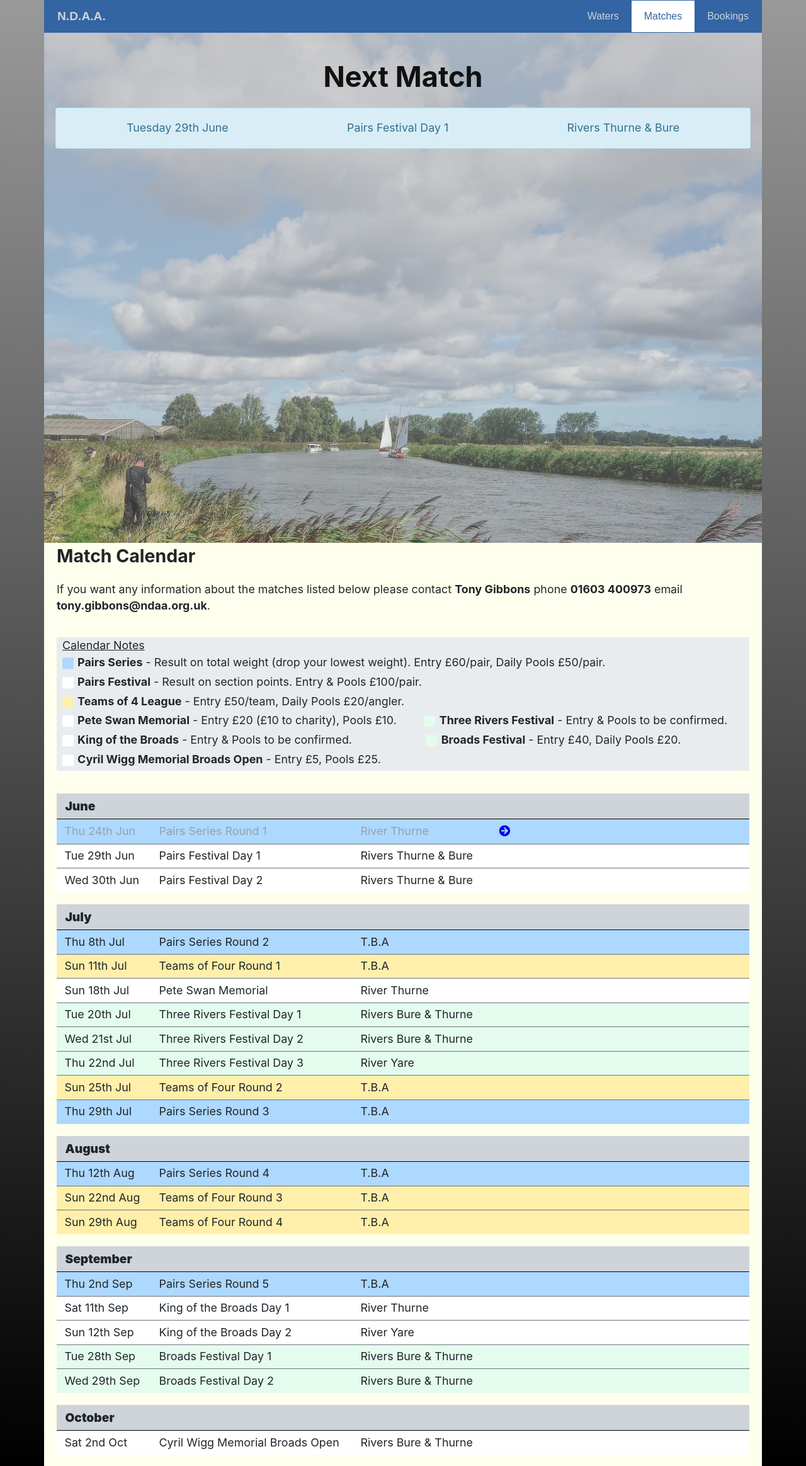
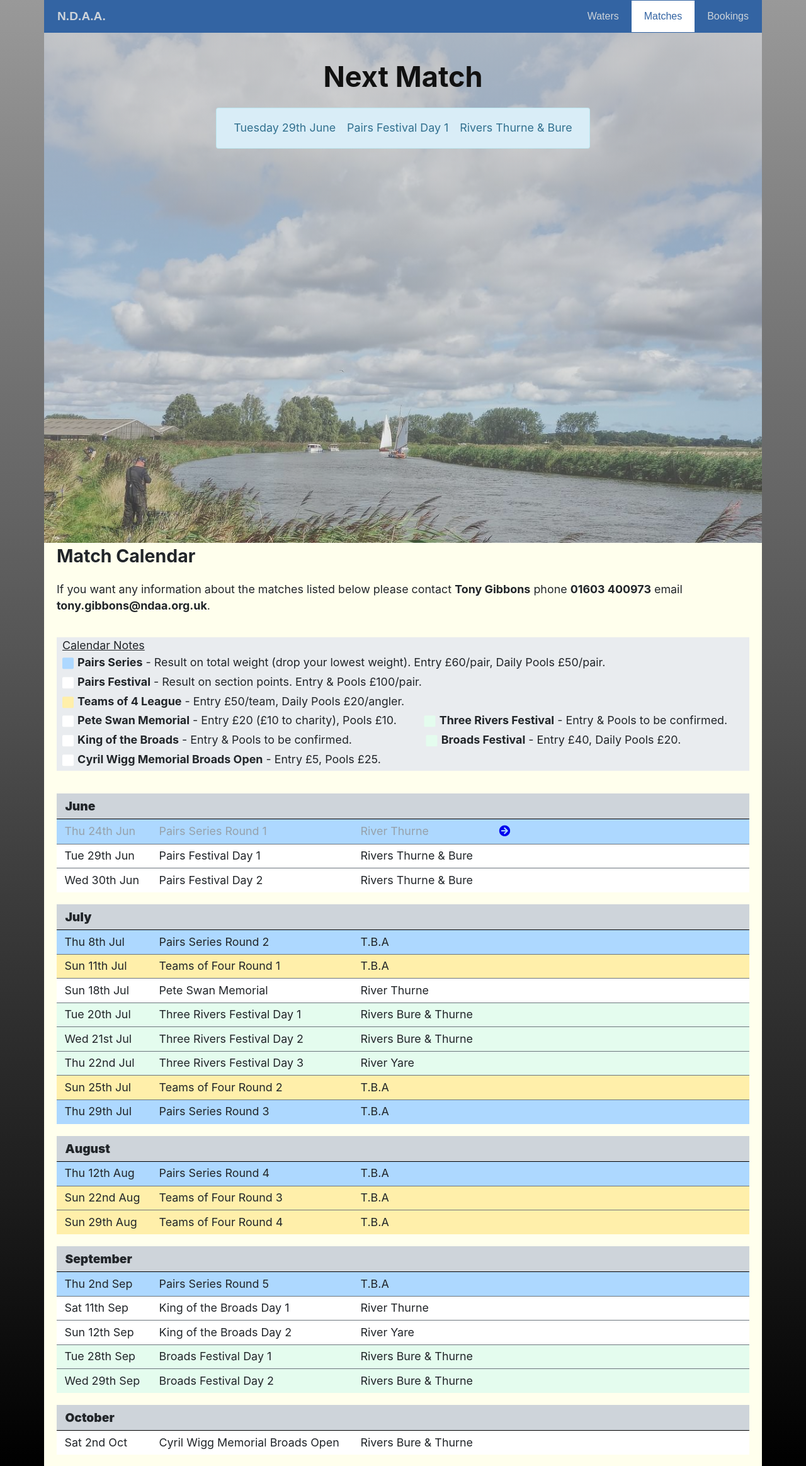
Before and after one commit to ndaa-developer/ndaa-release-two, a Jekyll site: the page built from matches.html, in a window 1280 px wide. Shown: the whole page at 63% size. Built offline with Jekyll 4.4.1, drawn with Linux system fonts in a browser that asks for light colours.

Commit message:
alerrt fit-content and center

```diff
--- a/_includes/cover-bookings.html
+++ b/_includes/cover-bookings.html
@@ -119,7 +119,7 @@
 
         {% else %}
 
-        <div class="alert alert--success alert--flex">
+        <div class="alert alert--success alert--flex alert--fit-center">
             <div>
                 <span class="span-center">
                     <span class="pull-left">
--- a/_includes/cover-match.html
+++ b/_includes/cover-match.html
@@ -54,7 +54,7 @@
         </div>
 
         {% if row_found == true %}
-            <div class="alert alert--info alert--flex vt-middle">
+            <div class="alert alert--info alert--flex alert--fit-center vt-middle">
                 <div>
                     <p>{{ match_date }}</p>
                 </div>
@@ -76,7 +76,7 @@
 
         {% else %}
 
-            <div class="alert alert--success alert--flex">
+            <div class="alert alert--success alert--flex alert--fit-center">
                 <div>
                     <span class="span-center">
                         <span class="pull-left">
--- a/_includes/cover.html
+++ b/_includes/cover.html
@@ -6,7 +6,7 @@
         <h1>Norwich and District Angler's Association</h1>
       </div>
 
-      <div class="alert alert--info">
+      <div class="alert alert--info alert--fit-center">
         <p>Keep up to date with NDAA via <a href="https://www.facebook.com/ndaanorwich/" alt="NDAA Facebook">
             <span class="v-middle"><i class="fab fa-facebook fa-2x"></i></span></a></p>
       </div>
--- a/assets/_scss/components/_flow.scss
+++ b/assets/_scss/components/_flow.scss
@@ -1,4 +1,5 @@
 $stack-margin-top: 1rem !default;
 .stack > * + * {
   margin-top: $stack-margin-top;
+
 }
--- a/assets/css/styles.css
+++ b/assets/css/styles.css
@@ -698,6 +698,12 @@ button[disabled] {
   padding-left: 1em;
   border: 1px solid transparent;
   border-radius: .2em; }
+  .alert--fit-center {
+    width: -webkit-fit-content;
+    width: -moz-fit-content;
+    width: fit-content;
+    margin-left: auto;
+    margin-right: auto; }
   .alert--success {
     color: #0a581d;
     background-color: #e4fcea;
```
Also changed, not shown: assets/_scss/components/_alert.scss (+8 -0 lines), assets/css/styles.min.css.
